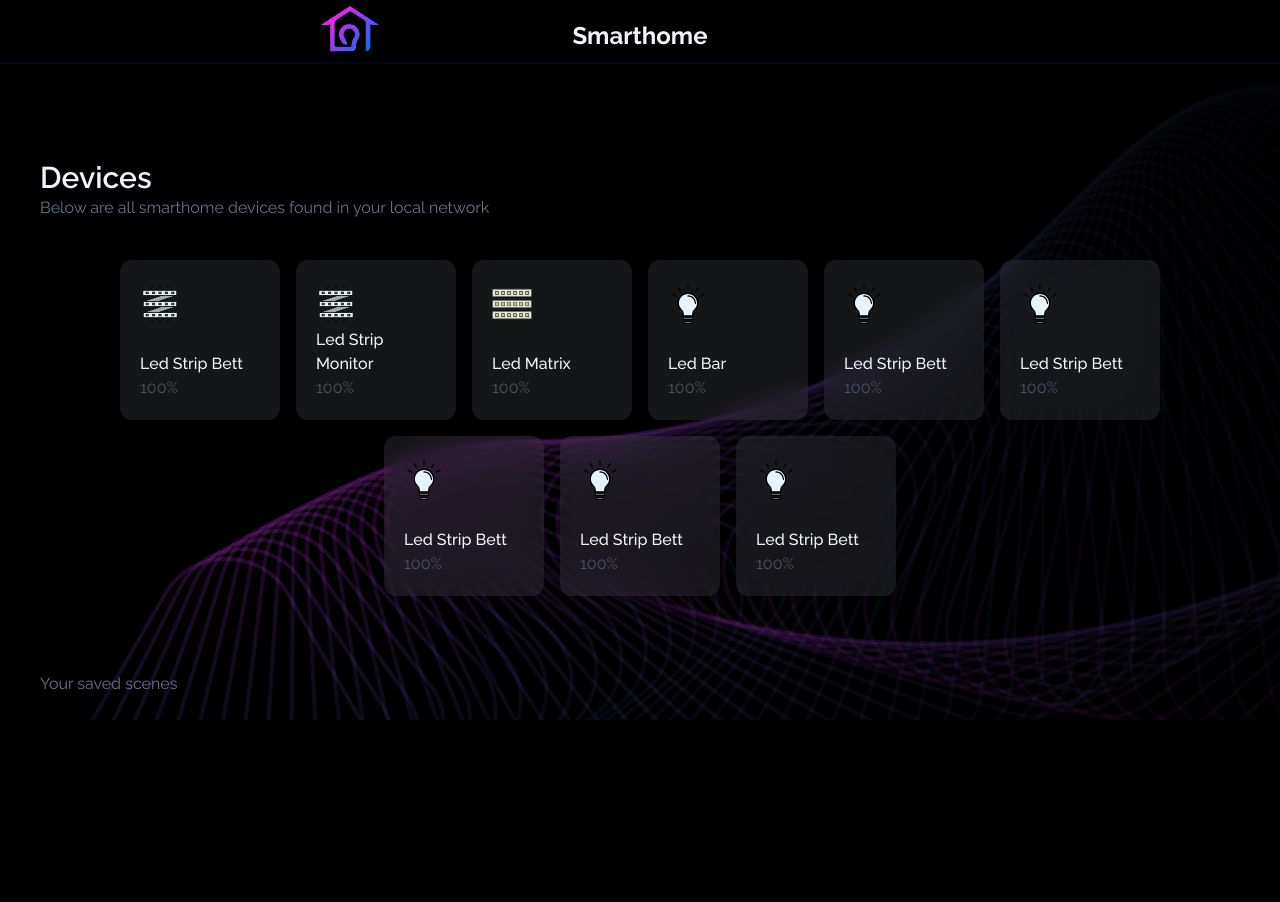
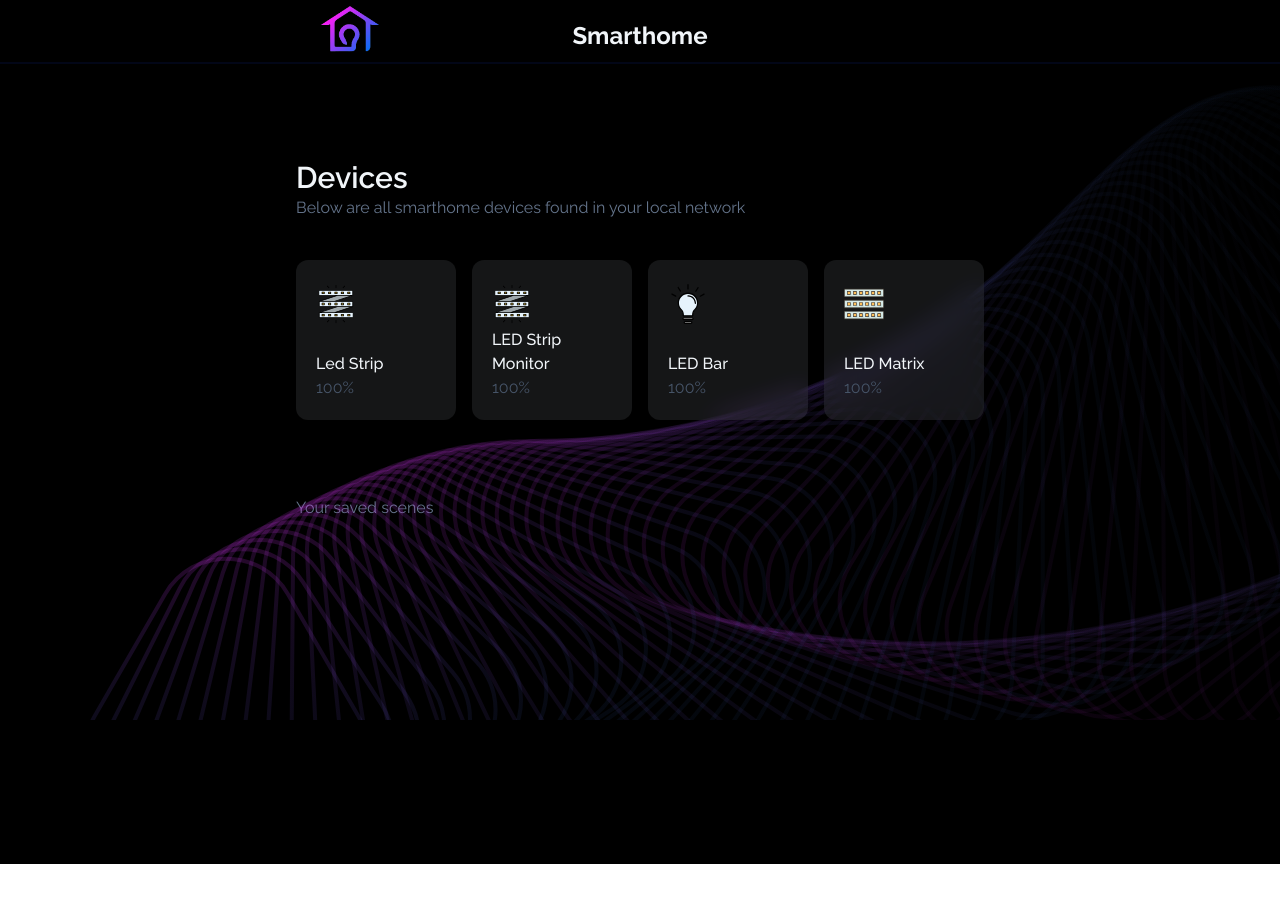
Before and after one commit to Foffa0/ESP-Smarthome, a Next.js app: page / in a window 1280 px wide. Shown: the top 902 px of the page. After the commit the page ends 864 px from the top, so only its background shows below. Built offline with nearby package versions, Linux system fonts and the light colour scheme.

Commit message:
Dynamic links

```diff
--- a/components/Devices.tsx
+++ b/components/Devices.tsx
@@ -2,22 +2,18 @@ import Link from "next/link";
 import Card from "./card";
 
 const Devices = () => {
+    const devices = [{name: "Led Strip", type: 0}, {name: "LED Strip Monitor", type: 0}, {name: "LED Bar", type: 1}, {name: "LED Matrix", type: 2}]
     return (
         <div className="text-slate-100">
             <h2 className="font-semibold text-3xl">Devices</h2>
             <p className="text-slate-500">Below are all smarthome devices found in your local network</p>
             <div className="w-50 py-10 flex flex-row flex-wrap justify-center gap-4">
-                <Link href="/devices/1">
-                    <Card name="Led Strip Bett" type={0} />
-                </Link>
-                <Card name="Led Strip Monitor" type={0} />
-                <Card name="Led Matrix" type={2} />
-                <Card name="Led Bar" type={1} />
-                <Card name="Led Strip Bett" type={1}/>
-                <Card name="Led Strip Bett" type={1}/>
-                <Card name="Led Strip Bett" type={1}/>
-                <Card name="Led Strip Bett" type={1}/>
-                <Card name="Led Strip Bett" type={1}/>
+                { devices.map((device, index) => (
+                    <Link href={"/devices/" + index}>
+                    <Card name={device.name} type={device.type}/>
+                    </Link>
+                ))
+                }
             </div>
         </div>
     )
```
Also changed, not shown: public/assets/icons/back.svg (added).
